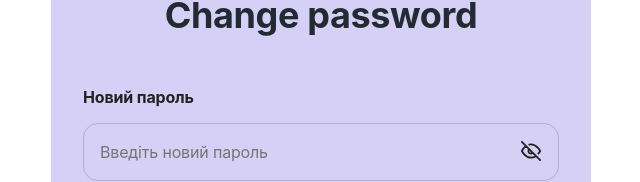
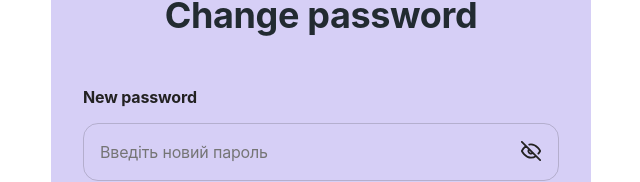
Before and after one commit to PetroMazuryk/water-control-frontend, a React (Vite) app: page /water-control-frontend/reset-password in a window 1280 px wide. Shown: the part 119-301 px from the top of the page, without its empty margins (319-959 px from the left). Built offline with nearby package versions, Linux system fonts and the light colour scheme; no server answers; what @reactour/tour would draw is missing.

Commit message:
add translation to the ResetPasswordPage new password

```diff
--- a/src/locales/de/translation.json
+++ b/src/locales/de/translation.json
@@ -25,6 +25,7 @@
   "forgotPasswordMessage": "Passwort vergessen? <btn class=\"{{forgotPasswordBtn}}\">Klick hier</btn>, um Ihr Passwort zu ändern",
 
   "changePassword": "Kennwort ändern",
+  "newPassword": "Neues Passwort",
 
   "userCountText": "Unsere <span class=\"{{userCountTextColor}}\">{{count}} glücklichen</span><br/> Kunden",
   "habitDrive": "Gewohnheitsantrieb",
--- a/src/locales/en/translation.json
+++ b/src/locales/en/translation.json
@@ -25,6 +25,7 @@
   "forgotPasswordMessage": "Forgot your password? <btn class=\"{{forgotPasswordBtn}}\">Click here</btn> to change your password",
 
   "changePassword": "Change password",
+  "newPassword": "New password",
 
   "userCountText": "Our <span class=\"{{userCountTextColor}}\">{{count}} happy</span><br/> customers",
   "habitDrive": "Habit drive",
--- a/src/locales/uk/translation.json
+++ b/src/locales/uk/translation.json
@@ -25,6 +25,7 @@
   "forgotPasswordMessage": "Забули пароль? <btn class=\"{{forgotPasswordBtn}}\">Натисніть сюди</btn> для зміни паролю",
 
   "changePassword": "Зміна пароля",
+  "newPassword": "Новий пароль",
 
   "userCountText": "Наші <span class=\"{{userCountTextColor}}\">{{count}} щасливі</span><br/> клієнти",
   "habitDrive": "Вироблення звички",
--- a/src/pages/ResetPasswordPage/ResetPasswordPage.jsx
+++ b/src/pages/ResetPasswordPage/ResetPasswordPage.jsx
@@ -74,7 +74,7 @@ const ResetPasswordPage = () => {
           <h2 className={css.resetTitle}>{t('changePassword')}</h2>
 
           <label className={css.resetLabel}>
-            <span>Новий пароль</span>
+            <span>{t('newPassword')}</span>
             <span className={css.resetPassword}>
               <input
                 type={showPassword ? 'text' : 'password'}
```
